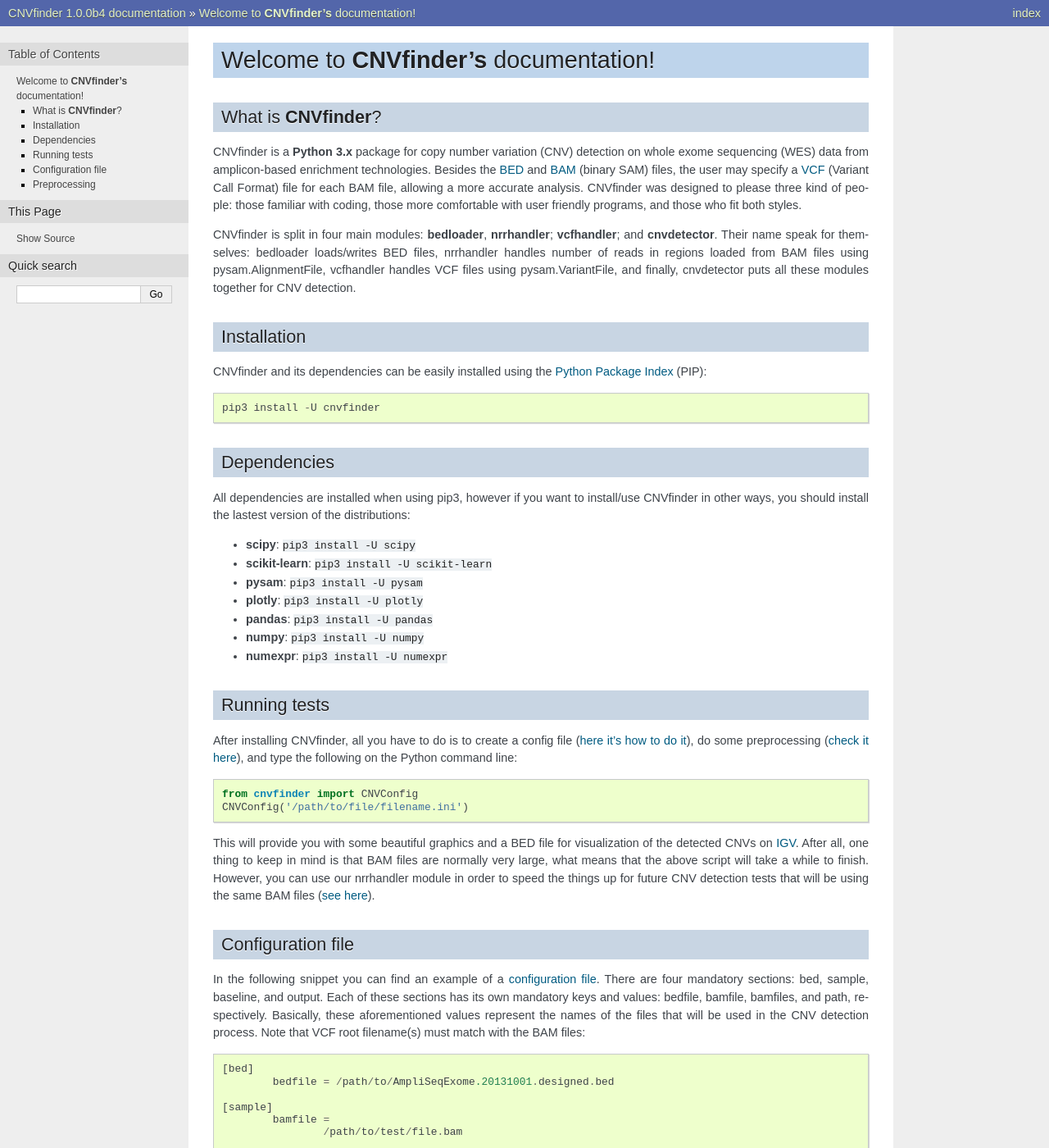
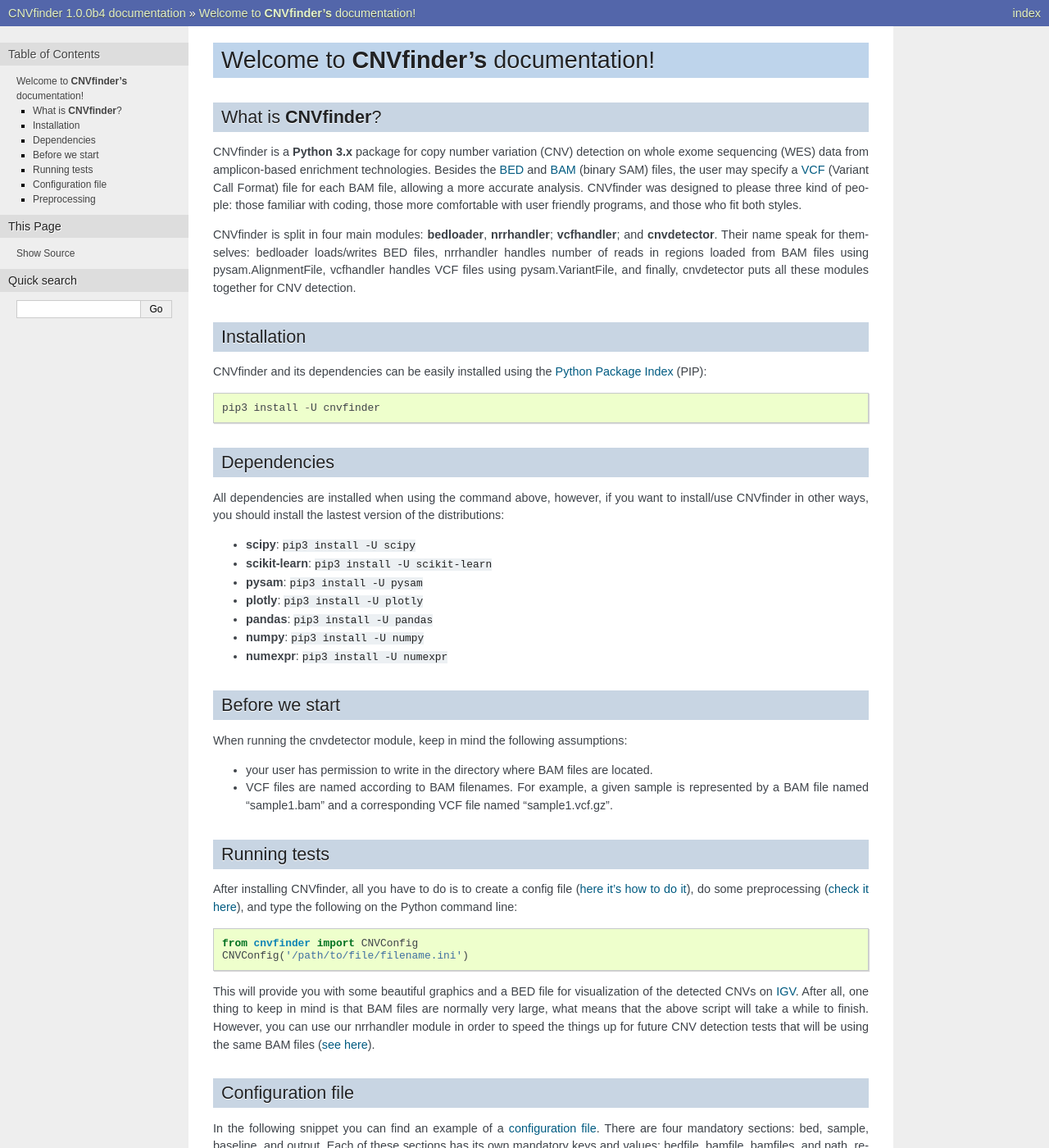
Before and after one commit to ip4-team/amplicnv, a Sphinx documentation site: the page built from docs/source/index.rst, in a window 1280 px wide and 1400 px high. Shown: the whole window at 82% size. Built offline with Sphinx 7.4.7, drawn with Linux system fonts in a browser that asks for light colours; some of the changed text lies outside the part shown.

Commit message:
updated docs: added cnvdetector module assumptions

```diff
--- a/docs/source/conf.py
+++ b/docs/source/conf.py
@@ -58,8 +58,8 @@
 
 # General information about the project.
 project = 'CNVfinder'
-copyright = '2017, Instituto de Pesquisa Pelé Pequeno Príncipe'
-author = 'IP4 Team at Instituto de Pesquisa Pelé Pequeno Príncipe'
+copyright = '2018, Pele Pequeno Principe Research Institute'
+author = 'IP4 Team at Pele Pequeno Principe Research Institute'
 
 # The version info for the project you're documenting, acts as replacement for
 # |version| and |release|, also used in various other places throughout the
@@ -272,7 +272,7 @@
 #  author, documentclass [howto, manual, or own class]).
 latex_documents = [
     (master_doc, 'CNVfinder.tex', 'CNVfinder Documentation',
-     'IP4 Team at Instituto de Pesquisa Pelé Pequeno Príncipe', 'manual'),
+     'IP4 Team at Pele Pequeno Principe Research Institute', 'manual'),
 ]
 
 # The name of an image file (relative to this directory) to place at the top of
--- a/docs/source/index.rst
+++ b/docs/source/index.rst
@@ -26,7 +26,7 @@
 
 Dependencies
 ============
-All dependencies are installed when using pip3, however if you want to install/use CNVfinder in other ways, you should install the lastest version of the distributions:
+All dependencies are installed when using the command above, however, if you want to install/use CNVfinder in other ways, you should install the lastest version of the distributions:
 
 * **scipy**: ``pip3 install -U scipy``
 * **scikit-learn**: ``pip3 install -U scikit-learn``
@@ -35,6 +35,13 @@
 * **pandas**: ``pip3 install -U pandas``
 * **numpy**: ``pip3 install -U numpy``
 * **numexpr**: ``pip3 install -U numexpr``
+
+Before we start
+===============
+When running the cnvdetector module, keep in mind the following assumptions:
+
+* your user has permission to write in the directory where BAM files are located.
+* VCF files are named according to BAM filenames. For example, a given sample is represented by a BAM file named "sample1.bam" and a corresponding VCF file named "sample1.vcf.gz".
 
 Running tests
 =============
```
